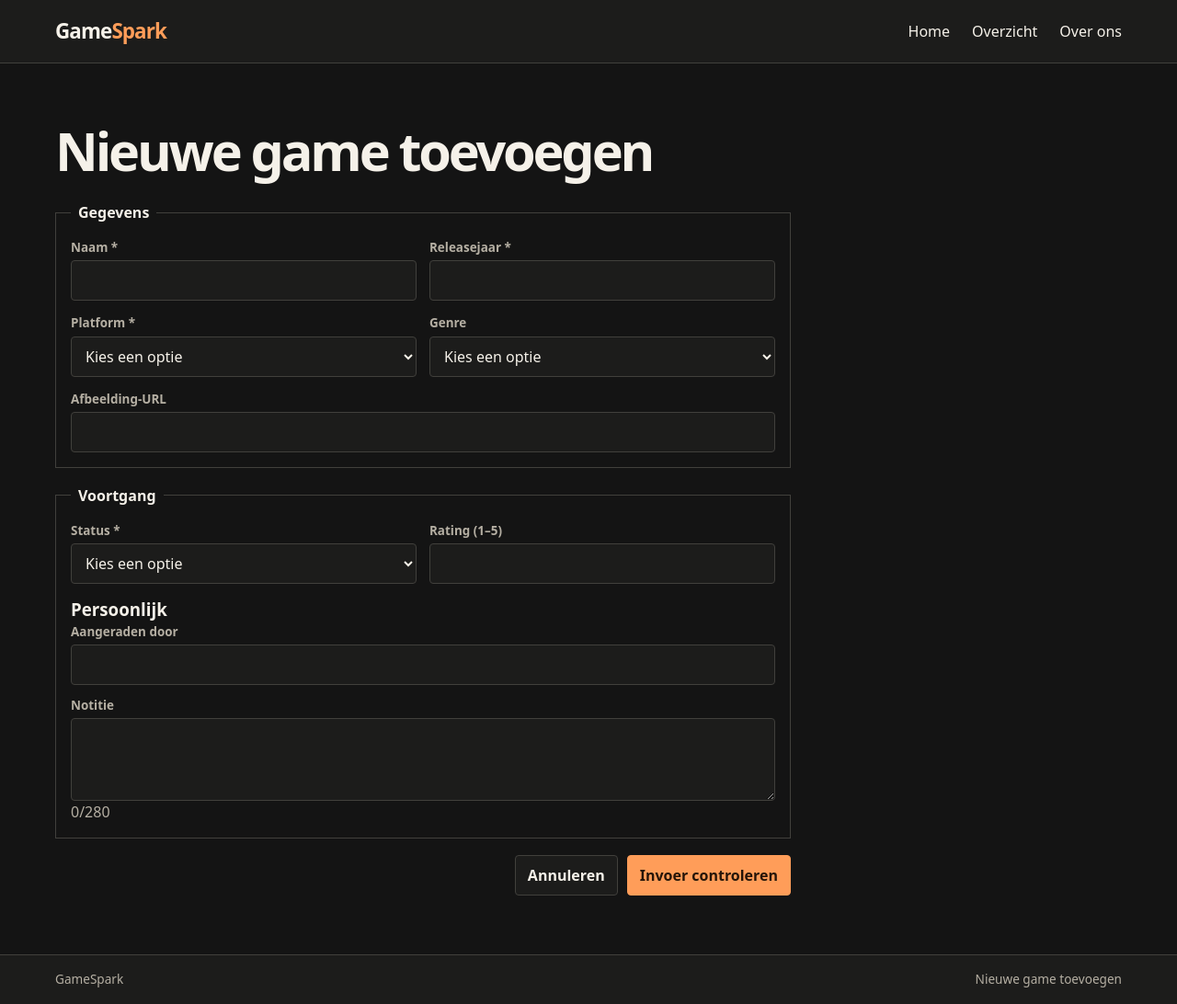
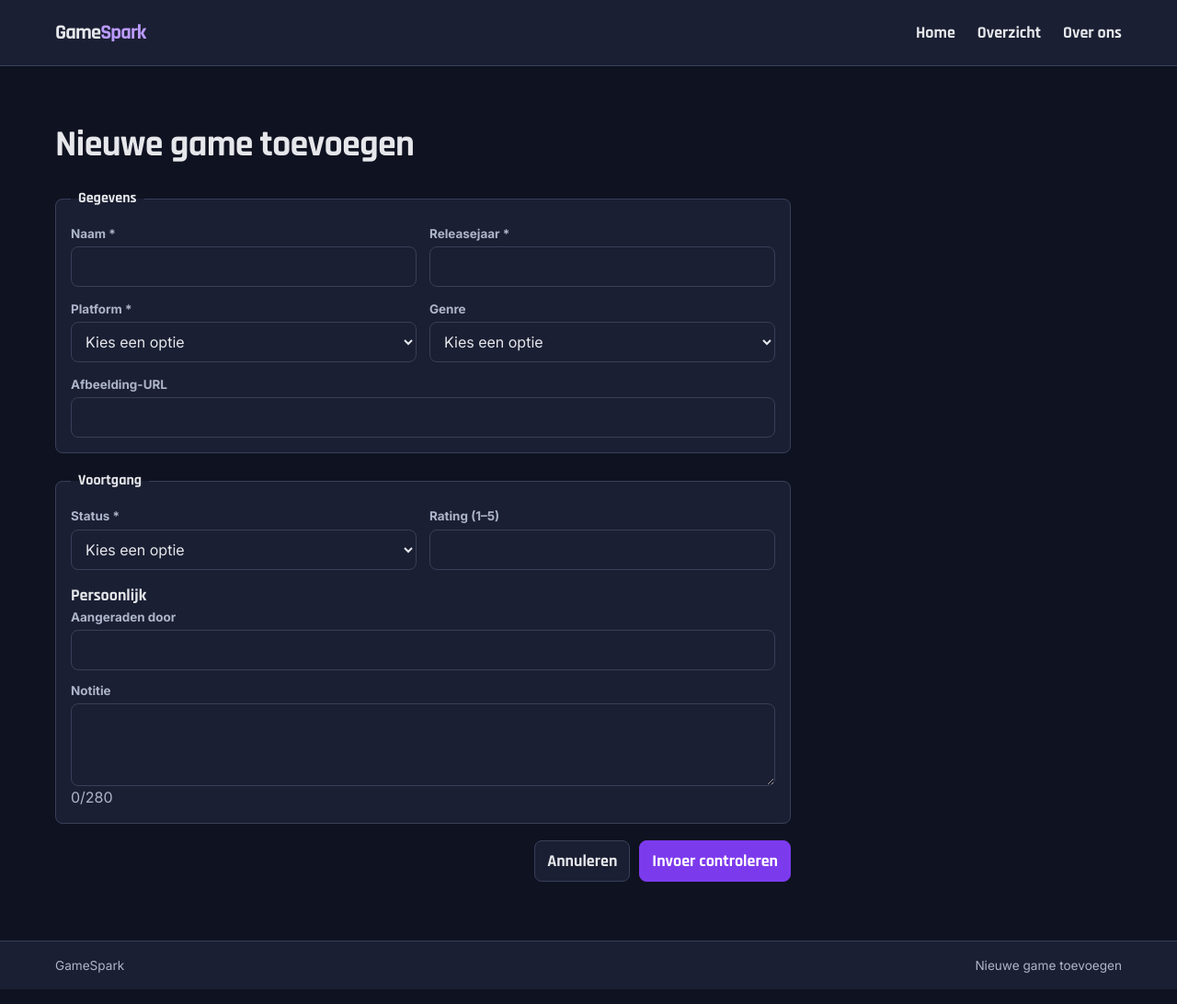
Before and after one commit to SkalitzBlacksmith/GameSpark, a PHP site: page /toevoegen.php in a window 1280 px wide. Shown: the whole page at 92% size. Run offline with PHP 8.4, Linux system fonts and the light colour scheme.

Commit message:
Applied GameSpark styleguide

```diff
--- a/app/header.php
+++ b/app/header.php
@@ -4,7 +4,10 @@
     <meta charset="utf-8">
     <meta name="viewport" content="width=device-width, initial-scale=1">
     <title>GameSpark · <?= escape($pagina) ?></title>
-    <link rel="stylesheet" href="css/style.css?v=2">
+    <link rel="preconnect" href="https://fonts.googleapis.com">
+    <link rel="preconnect" href="https://fonts.gstatic.com" crossorigin>
+    <link rel="stylesheet" href="https://fonts.googleapis.com/css2?family=Inter:wght@400;500;600;700&amp;family=Rajdhani:wght@600;700&amp;display=swap">
+    <link rel="stylesheet" href="css/style.css?v=3">
     <script defer src="js/script.js?v=2"></script>
 </head>
 <body>
--- a/public_html/css/style.css
+++ b/public_html/css/style.css
@@ -1,34 +1,39 @@
 :root {
     color-scheme: dark;
-    --achtergrond: #141414;
-    --vlak: #1c1c1b;
-    --rand: #41403c;
-    --tekst: #f5f1e9;
-    --gedempt: #b5afa3;
-    --accent: #ff9d59;
+    --achtergrond: #0f1220;
+    --vlak: #1b1f33;
+    --rand: #383f59;
+    --tekst: #e5e7eb;
+    --gedempt: #adb5cb;
+    --accent: #7c3aed;
+    --link: #ba9aff;
+    --focus: #22d3ee;
+    --fout: #ef4444;
 }
 * { box-sizing: border-box; }
-body { min-height: 100vh; margin: 0; display: flex; flex-direction: column; background: var(--achtergrond); color: var(--tekst); font: 16px/1.5 system-ui, sans-serif; }
+body { min-height: 100vh; margin: 0; display: flex; flex-direction: column; background: var(--achtergrond); color: var(--tekst); font: 16px/1.5 Inter, system-ui, sans-serif; }
 a { color: inherit; text-decoration: none; }
 h1, h2, h3, p { margin: 0; }
-h1 { font-size: clamp(2rem, 5vw, 3.6rem); line-height: 1.08; letter-spacing: -.055em; overflow-wrap: anywhere; }
-h2 { font-size: 1.2rem; }
+h1 { font-size: 40px; line-height: 1.1; letter-spacing: -.02em; overflow-wrap: anywhere; }
+h2 { font-size: 28px; }
+h3, .nav a, .knop { font-size: 18px; }
+h1, h2, h3, .logo, .nav a, .knop, legend { font-family: Rajdhani, "Arial Narrow", sans-serif; font-weight: 700; }
 small, .hint, .teller, .aantal { color: var(--gedempt); }
-:focus-visible { outline: 2px solid var(--accent); outline-offset: 4px; }
+:focus-visible { outline: 2px solid var(--focus); outline-offset: 4px; }
 .header, .footer { padding: 16px max(20px, calc((100vw - 1160px) / 2)); display: flex; align-items: center; justify-content: space-between; gap: 16px; background: var(--vlak); }
 .header { border-bottom: 1px solid var(--rand); }
 .footer { border-top: 1px solid var(--rand); color: var(--gedempt); font-size: .85rem; }
 .logo { font-size: 1.4rem; font-weight: 850; letter-spacing: -.04em; }
-.logo span, .nav a[aria-current] { color: var(--accent); }
+.logo span, .nav a[aria-current], .terug { color: var(--link); }
 .nav { display: flex; gap: 24px; }
 .nav a { padding: 6px 0; }
 .nav a:hover { text-decoration: underline; }
 .container { width: min(100% - 40px, 1160px); flex: 1; margin: auto; padding: clamp(26px, 5vw, 64px) 0; }
 .pagina-kop { display: flex; align-items: center; justify-content: space-between; gap: 16px; flex-wrap: wrap; margin-bottom: 24px; }
-.knop, input, select, textarea { border: 1px solid var(--rand); border-radius: 4px; color: var(--tekst); font: inherit; background: var(--vlak); }
+.knop, input, select, textarea { border: 1px solid var(--rand); border-radius: 8px; color: var(--tekst); font: inherit; background: var(--vlak); }
 .knop { display: inline-flex; align-items: center; justify-content: center; padding: 8px 13px; min-height: 44px; font-weight: 650; cursor: pointer; }
 .knop:hover { border-color: var(--accent); }
-.knop-primair { background: var(--accent); color: #251509; border-color: var(--accent); }
+.knop-primair { background: var(--accent); color: #fff; border-color: var(--accent); }
 label { display: block; color: var(--gedempt); font-weight: 650; font-size: .84rem; min-width: 0; }
 input, select, textarea { display: block; width: 100%; padding: 8px 11px; min-height: 44px; margin-top: 4px; }
 textarea { resize: vertical; }
@@ -38,7 +43,11 @@ textarea { resize: vertical; }
 .filter-paneel { padding-bottom: 24px; border-bottom: 1px solid var(--rand); }
 .aantal { margin: 20px 0 10px; font-size: .9rem; }
 .status-kolommen { display: grid; grid-template-columns: repeat(auto-fit, minmax(min(100%, 250px), 1fr)); gap: 16px; align-items: start; }
-.status-kolom { min-width: 0; border: 1px solid var(--rand); border-top: 2px solid var(--accent); background: var(--vlak); }
+.status-kolom { min-width: 0; border: 1px solid var(--rand); border-top: 2px solid var(--status, var(--rand)); border-radius: 8px; background: var(--vlak); }
+.status-kolom[data-status="Wishlist"] { --status: #facc15; }
+.status-kolom[data-status="In bezit"] { --status: #3b82f6; }
+.status-kolom[data-status="Speelt nu"] { --status: #22d3ee; }
+.status-kolom[data-status="Uitgespeeld"] { --status: #22c55e; }
 .status-kolom h2 { padding: 12px 14px; display: flex; justify-content: space-between; gap: 12px; }
 .status-kolom h2 span { color: var(--gedempt); font-variant-numeric: tabular-nums; }
 .game-lijst, .recent-games { list-style: none; margin: 0; padding: 0; }
@@ -46,38 +55,38 @@ textarea { resize: vertical; }
 .game-identiteit { display: flex; min-width: 0; align-items: center; gap: 10px; overflow-wrap: anywhere; }
 .game-identiteit small, .recent-games small { display: block; }
 .game-rij a:hover, .recent-games a:hover, .terug:hover { text-decoration: underline; }
-.game-cover { flex: none; display: grid; place-items: center; position: relative; width: 48px; height: 60px; background: #2d2924; color: var(--accent); overflow: hidden; }
+.game-cover { flex: none; display: grid; place-items: center; position: relative; width: 48px; height: 60px; background: #232942; color: var(--accent); overflow: hidden; }
 .game-cover .fallback { font: 700 .8rem ui-monospace, monospace; letter-spacing: .1em; }
 .game-cover img { position: absolute; inset: 0; width: 100%; height: 100%; object-fit: cover; background: var(--vlak); opacity: 0; }
 .game-cover img.geladen { opacity: 1; }
-.rating { font: 650 .85rem ui-monospace, monospace; color: var(--accent); }
+.rating { font: 650 .85rem ui-monospace, monospace; color: var(--tekst); }
 .game-link { grid-column: 1 / -1; font-size: .82rem; color: var(--gedempt); }
 .melding { margin: 20px 0; border-left: 2px solid var(--accent); background: var(--vlak); padding: 14px; }
-.uitgelicht { display: grid; grid-template-columns: 1.15fr 1fr; border: 1px solid var(--rand); margin: 22px 0 14px; background: var(--vlak); }
+.uitgelicht { display: grid; grid-template-columns: 1.15fr 1fr; border: 1px solid var(--rand); margin: 22px 0 14px; background: var(--vlak); border-radius: 8px; overflow: hidden; }
 .uitgelicht .game-cover { width: 100%; height: 100%; min-height: 240px; }
 .uitgelicht .fallback { font-size: 2.4rem; }
 .uitgelicht-info { padding: clamp(16px, 4vw, 44px); }
-.uitgelicht-info h2 { font-size: clamp(1.4rem, 4vw, 2.8rem); }
+
 .uitgelicht-info .knop { margin-top: 14px; }
-.label, .terug { color: var(--accent); }
+.label { color: var(--focus); }
 .recent, .team { margin: 28px 0; }
 .recent-games { display: grid; grid-template-columns: 1fr 1fr; gap: 0 20px; margin-top: 10px; }
 .recent-games li { border-top: 1px solid var(--rand); }
 .recent-games a { display: block; padding: 10px 0; }
 .intro p { max-width: 65ch; margin-top: 14px; }
 .team-lijst { display: grid; grid-template-columns: 1fr 1fr; gap: 16px; margin-top: 12px; }
-.team-kaart { display: flex; align-items: center; gap: 16px; padding: 16px; border: 1px solid var(--rand); background: var(--vlak); }
-.foto { display: grid; place-items: center; width: 58px; height: 58px; background: #2d2924; color: var(--accent); font-size: 1.4rem; }
+.team-kaart { display: flex; align-items: center; gap: 16px; padding: 16px; border: 1px solid var(--rand); background: var(--vlak); border-radius: 8px; }
+.foto { display: grid; place-items: center; width: 58px; height: 58px; background: #232942; color: var(--accent); font-size: 1.4rem; }
 .formulier { max-width: 800px; }
-.formulier fieldset { margin: 0 0 18px; min-width: 0; padding: 16px; border: 1px solid var(--rand); }
+.formulier fieldset { margin: 0 0 18px; min-width: 0; padding: 16px; border: 1px solid var(--rand); border-radius: 8px; background: var(--vlak); }
 .formulier legend { padding: 0 8px; font-weight: 800; }
 .formulier h3, .formulier .veld + .veld { margin-top: 12px; }
 .rij { display: grid; grid-template-columns: 1fr 1fr; gap: 14px; margin-bottom: 14px; }
 .rij .veld + .veld { margin-top: 0; }
 .formulier-knoppen { justify-content: flex-end; }
-.veld-fout { color: #ffab9c; font-size: .85rem; }
-[aria-invalid="true"] { border-color: #ffab9c; }
-.menu-knop { display: none; position: relative; width: 44px; height: 44px; border: 1px solid var(--rand); border-radius: 4px; background: transparent; color: inherit; cursor: pointer; }
+.veld-fout { color: #ff8a8a; font-size: .85rem; }
+[aria-invalid="true"], .melding[role="alert"] { border-color: var(--fout); }
+.menu-knop { display: none; position: relative; width: 44px; height: 44px; border: 1px solid var(--rand); border-radius: 8px; background: transparent; color: inherit; cursor: pointer; }
 .menu-knop span { position: absolute; width: 20px; height: 2px; left: 11px; top: 20px; background: currentColor; transition: transform .18s, opacity .18s; }
 .menu-knop span:first-child { transform: translateY(-6px); }
 .menu-knop span:last-child { transform: translateY(6px); }
@@ -90,6 +99,10 @@ textarea { resize: vertical; }
 .game-gegevens dt { color: var(--gedempt); }
 .game-gegevens dd { margin: 0; overflow-wrap: anywhere; white-space: pre-wrap; }
 @media (max-width: 700px) {
+    body { font-size: 15px; }
+    h1 { font-size: 28px; }
+    h2 { font-size: 22px; }
+    h3, .nav a, .knop { font-size: 16px; }
     .header { flex-wrap: wrap; }
     .menu-knop { display: block; }
     .nav { display: none; flex-direction: column; gap: 6px; width: 100%; }
@@ -102,3 +115,6 @@ textarea { resize: vertical; }
 @media (prefers-reduced-motion: reduce) {
     .menu-knop span { transition: none; }
 }
+
+.knop { font-family: Rajdhani, "Arial Narrow", sans-serif; font-size: 18px; font-weight: 700; }
+@media (max-width: 700px) { .knop { font-size: 16px; } }
--- a/public_html/overzicht.php
+++ b/public_html/overzicht.php
@@ -96,7 +96,7 @@ require __DIR__ . '/../app/header.php';
         <div class="status-kolommen">
         <?php foreach (['Speelt nu', 'Uitgespeeld', 'Wishlist', 'In bezit'] as $status): ?>
             <?php if (empty($groepen[$status])) continue; ?>
-            <section class="status-kolom">
+            <section class="status-kolom" data-status="<?= escape($status) ?>">
             <h2><?= escape($status) ?> <span><?= count($groepen[$status]) ?></span></h2>
             <ul class="game-lijst">
             <?php foreach ($groepen[$status] as $game): ?>
```
